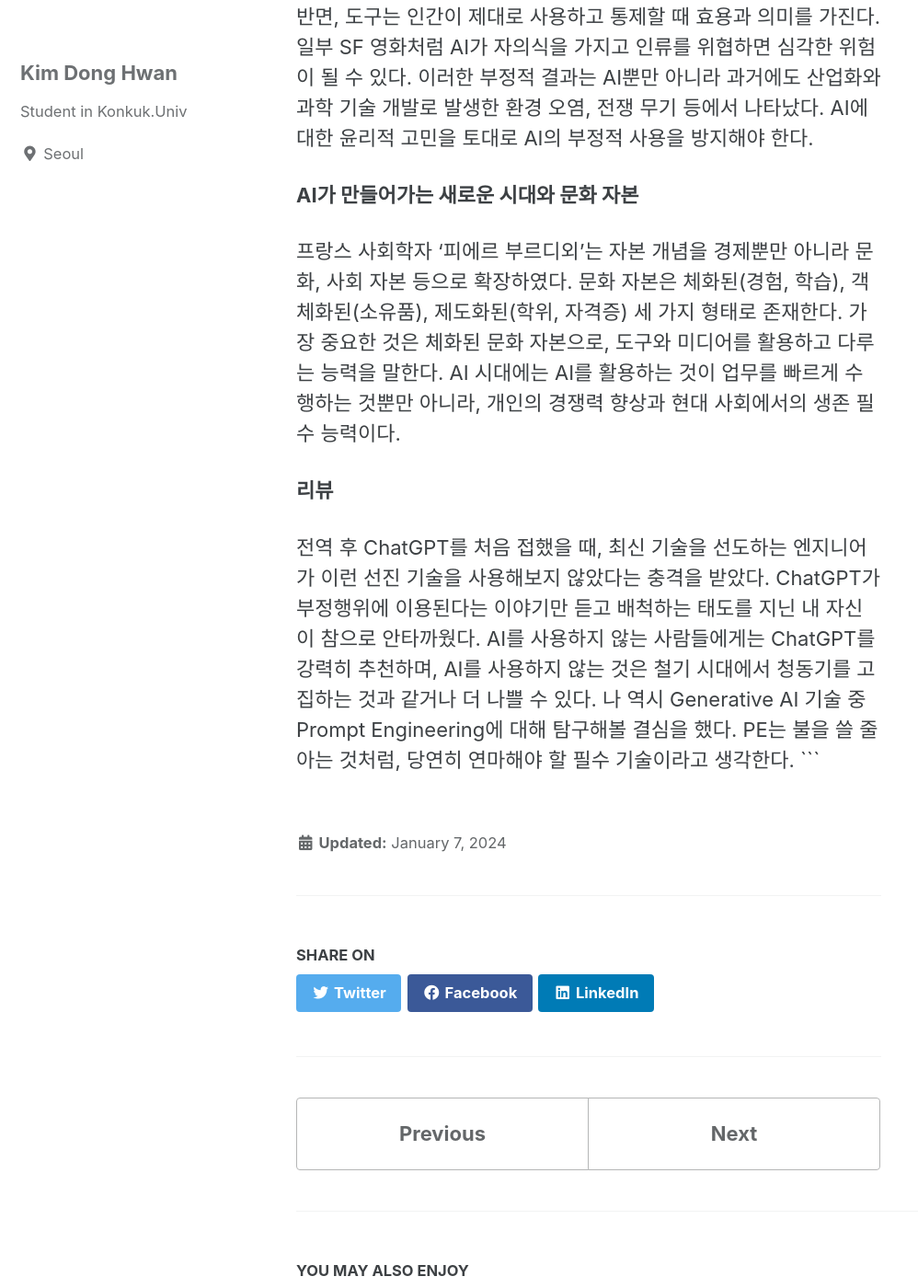
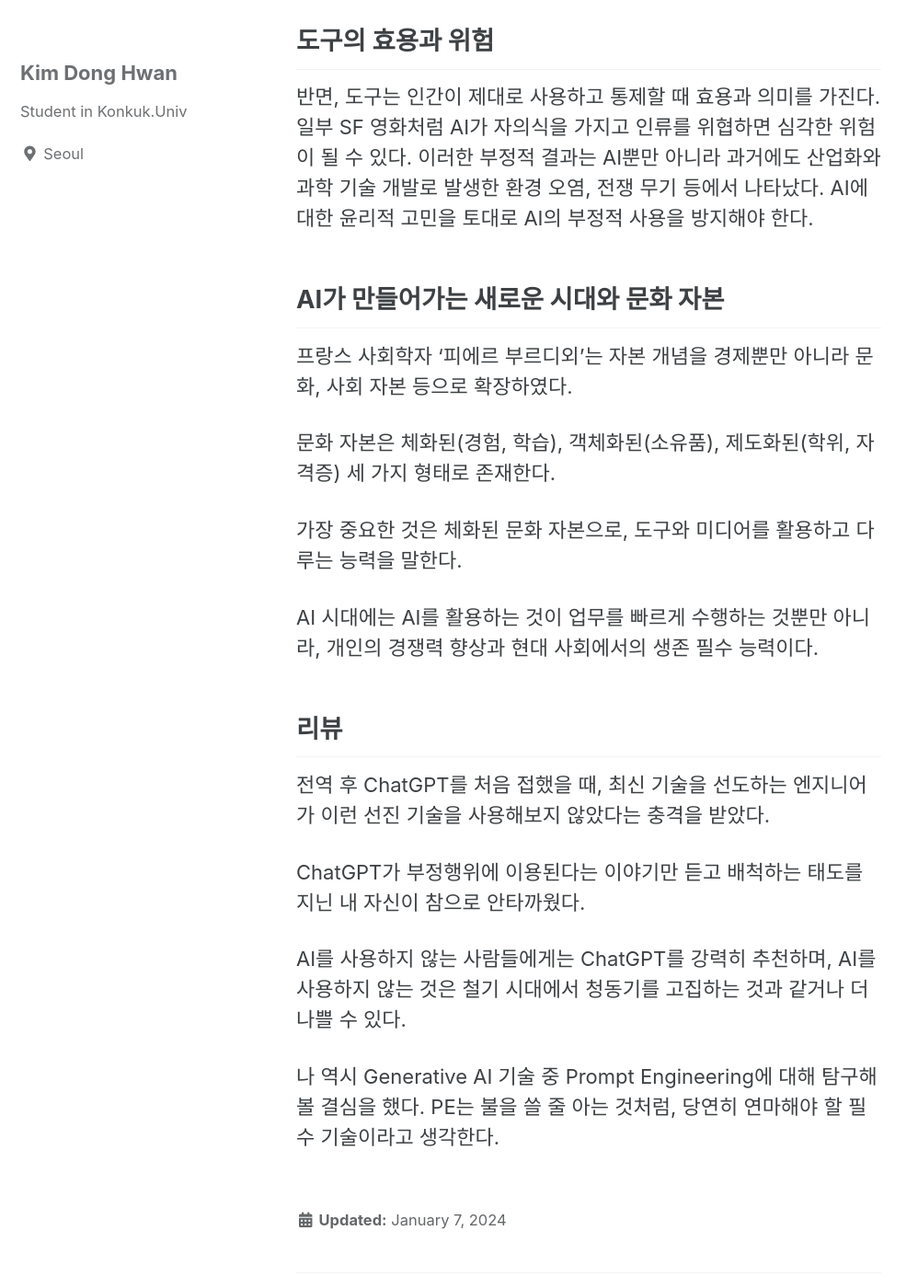
Before and after one commit to forwarder1121/forwarder1121.github.io_old, a Jekyll site: the page built from _posts/독후감/2024-01-07-[Book Review] 카이스트 미래전략 2024-1.md, in a window 1280 px wide and 1400 px high, scrolled down 1018 px. Shown: the whole window at 92% size, without its empty margins (0-998 px from the left). Built offline with Jekyll 4.4.1, drawn with Linux system fonts in a browser that asks for light colours; cached includes are drawn as plain includes; comment, search, counter and statistics services are not loaded; some of the changed text lies outside the part shown.

Commit message:
add : content

````diff
--- a/_posts/독후감/2024-01-07-[Book Review] 카이스트 미래전략 2024-1.md
+++ b/_posts/독후감/2024-01-07-[Book Review] 카이스트 미래전략 2024-1.md
@@ -1,27 +1,38 @@
 
 # [도서 리뷰] 카이스트 미래전략 2024-1
 
-**도구의 진화로 열린 새로운 시대**
+# **도구의 진화로 열린 새로운 시대**
 
-**인간은 도구의 동물**
+## **인간은 도구의 동물**
 
 도구를 만들고 사용하는 것은 인간의 본성 중 하나이며, 인간이 만물의 영장이 될 수 있게 한 원동력이다. 새로운 도구를 발명하고 사용법을 익히는 것은 인간의 생존에 필수적인 능력이다.
 
-**도구의 역사**
+## **도구의 역사**
 
 도구는 또한 그 문명을 정의하는데, 석기, 청동기, 철기 시대 등을 예로 들 수 있다. 도구는 인류의 발전과 함께 단점을 보완하며 진화하고, 끝내 더 우월한 도구가 나오면 폐기된다. 인류는 생존을 위해 현대 기술 중 가장 중요한 것은 AI, 특히 생성형 AI에 대한 이해와 습득이라 할 수 있다.
 
 철기 시대에 청동기를 고집했던 문명이 어떻게 변화했는지, 조선 시대에 쇄국 정책으로 과학 기술을 소외시키고 성리학만 추구한 흥선대원군의 예시를 통해, 새로운 도구에 대한 태도가 인간의 생존에 어떤 영향을 미치는지 알 수 있다. 인간은 끊임없이 학습해야 하며, 경쟁력을 유지하기 위해 노력해야 한다.
 
-**도구의 효용과 위험**
+## **도구의 효용과 위험**
 
 반면, 도구는 인간이 제대로 사용하고 통제할 때 효용과 의미를 가진다. 일부 SF 영화처럼 AI가 자의식을 가지고 인류를 위협하면 심각한 위험이 될 수 있다. 이러한 부정적 결과는 AI뿐만 아니라 과거에도 산업화와 과학 기술 개발로 발생한 환경 오염, 전쟁 무기 등에서 나타났다. AI에 대한 윤리적 고민을 토대로 AI의 부정적 사용을 방지해야 한다.
 
-**AI가 만들어가는 새로운 시대와 문화 자본**
+## **AI가 만들어가는 새로운 시대와 문화 자본**
 
-프랑스 사회학자 '피에르 부르디외'는 자본 개념을 경제뿐만 아니라 문화, 사회 자본 등으로 확장하였다. 문화 자본은 체화된(경험, 학습), 객체화된(소유품), 제도화된(학위, 자격증) 세 가지 형태로 존재한다. 가장 중요한 것은 체화된 문화 자본으로, 도구와 미디어를 활용하고 다루는 능력을 말한다. AI 시대에는 AI를 활용하는 것이 업무를 빠르게 수행하는 것뿐만 아니라, 개인의 경쟁력 향상과 현대 사회에서의 생존 필수 능력이다.
+프랑스 사회학자 '피에르 부르디외'는 자본 개념을 경제뿐만 아니라 문화, 사회 자본 등으로 확장하였다.
 
-**리뷰**
+문화 자본은 체화된(경험, 학습), 객체화된(소유품), 제도화된(학위, 자격증) 세 가지 형태로 존재한다.
 
-전역 후 ChatGPT를 처음 접했을 때, 최신 기술을 선도하는 엔지니어가 이런 선진 기술을 사용해보지 않았다는 충격을 받았다. ChatGPT가 부정행위에 이용된다는 이야기만 듣고 배척하는 태도를 지닌 내 자신이 참으로 안타까웠다. AI를 사용하지 않는 사람들에게는 ChatGPT를 강력히 추천하며, AI를 사용하지 않는 것은 철기 시대에서 청동기를 고집하는 것과 같거나 더 나쁠 수 있다. 나 역시 Generative AI 기술 중 Prompt Engineering에 대해 탐구해볼 결심을 했다. PE는 불을 쓸 줄 아는 것처럼, 당연히 연마해야 할 필수 기술이라고 생각한다.
-```
+가장 중요한 것은 체화된 문화 자본으로, 도구와 미디어를 활용하고 다루는 능력을 말한다.
+
+AI 시대에는 AI를 활용하는 것이 업무를 빠르게 수행하는 것뿐만 아니라, 개인의 경쟁력 향상과 현대 사회에서의 생존 필수 능력이다.
+
+## **리뷰**
+
+전역 후 ChatGPT를 처음 접했을 때, 최신 기술을 선도하는 엔지니어가 이런 선진 기술을 사용해보지 않았다는 충격을 받았다.
+
+ChatGPT가 부정행위에 이용된다는 이야기만 듣고 배척하는 태도를 지닌 내 자신이 참으로 안타까웠다.
+
+AI를 사용하지 않는 사람들에게는 ChatGPT를 강력히 추천하며, AI를 사용하지 않는 것은 철기 시대에서 청동기를 고집하는 것과 같거나 더 나쁠 수 있다.
+
+나 역시 Generative AI 기술 중 Prompt Engineering에 대해 탐구해볼 결심을 했다. PE는 불을 쓸 줄 아는 것처럼, 당연히 연마해야 할 필수 기술이라고 생각한다.
````
Also changed, not shown: 1 other file.
